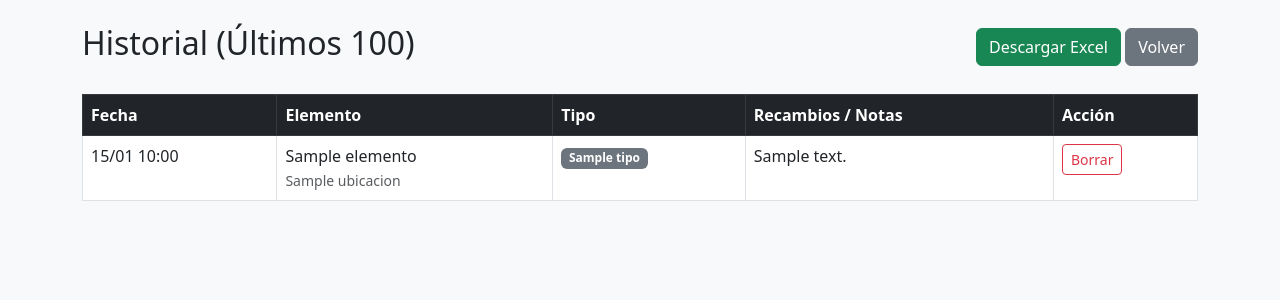
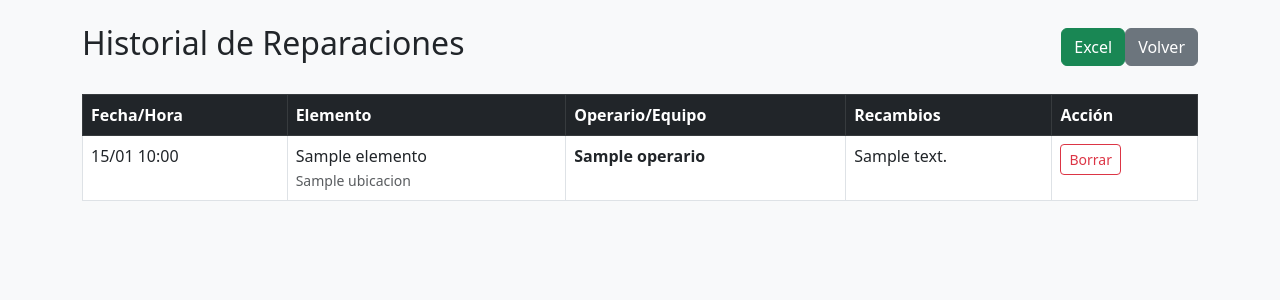
Before and after one commit to manin1985/mantenimiento-app, a Flask app: page /historial in a window 1280 px wide. Shown: the top 300 px of the page. Run offline with Flask 3, Linux system fonts and the light colour scheme; a database or web service that is not in the repository returns one stand-in record (values such as "Sample title"); some libraries are stand-ins or nearby versions.

Commit message:
Update historial.html

```diff
--- a/templates/historial.html
+++ b/templates/historial.html
@@ -3,27 +3,22 @@
 <head>
     <meta charset="UTF-8">
     <meta name="viewport" content="width=device-width, initial-scale=1.0">
-    <title>Historial de Reparaciones</title>
+    <title>Historial - Mantenimiento</title>
     <link href="https://cdn.jsdelivr.net/npm/bootstrap@5.3.0/dist/css/bootstrap.min.css" rel="stylesheet">
 </head>
 <body class="bg-light">
     <div class="container mt-4">
         <div class="d-flex justify-content-between align-items-center mb-4">
-            <h2>Historial (Últimos 100)</h2>
-            <div>
-                <a href="/exportar" class="btn btn-success">Descargar Excel</a>
-                <a href="/" class="btn btn-secondary">Volver</a>
-            </div>
+            <h2>Historial de Reparaciones</h2>
+            <div><a href="/exportar" class="btn btn-success">Excel</a><a href="/" class="btn btn-secondary">Volver</a></div>
         </div>
-
         <div class="table-responsive">
             <table class="table table-bordered bg-white">
                 <thead class="table-dark">
                     <tr>
-                        <th>Fecha</th>
+                        <th>Fecha/Hora</th>
                         <th>Elemento</th>
-                        <th>Tipo</th>
-                        <th>Recambios / Notas</th>
+                        <th>Operario/Equipo</th> <th>Recambios</th>
                         <th>Acción</th>
                     </tr>
                 </thead>
@@ -32,8 +27,7 @@
                     <tr style="background-color: {{ '#e3f2fd' if reg[8] == 'Papelera' else '#ffffff' }};">
                         <td>{{ reg[4].strftime('%d/%m %H:%M') }}</td>
                         <td>{{ reg[1] }}<br><small class="text-muted">{{ reg[2] }}</small></td>
-                        <td><span class="badge {{ 'bg-info text-dark' if reg[8] == 'Papelera' else 'bg-secondary' }}">{{ reg[8] }}</span></td>
-                        <td>{{ reg[7] }}</td>
+                        <td><strong>{{ reg[5] if reg[5] else 'Sin asignar' }}</strong></td> <td>{{ reg[7] }}</td>
                         <td>
                             <form action="/borrar_historial/{{ reg[0] }}" method="POST" onsubmit="return confirmarBorrado(this);">
                                 <input type="hidden" name="pin" id="pin_{{ reg[0] }}">
@@ -46,16 +40,11 @@
             </table>
         </div>
     </div>
-
     <script>
     function confirmarBorrado(form) {
-        const pin = prompt("Introduce el PIN para eliminar este registro:");
-        if (pin === "2026") {
-            form.querySelector('input[name="pin"]').value = pin;
-            return true;
-        } else if (pin !== null) {
-            alert("PIN Incorrecto");
-        }
+        const pin = prompt("PIN para borrar:");
+        if (pin === "2026") { form.querySelector('input[name="pin"]').value = pin; return true; }
+        else if (pin) alert("PIN Incorrecto");
         return false;
     }
     </script>
```
